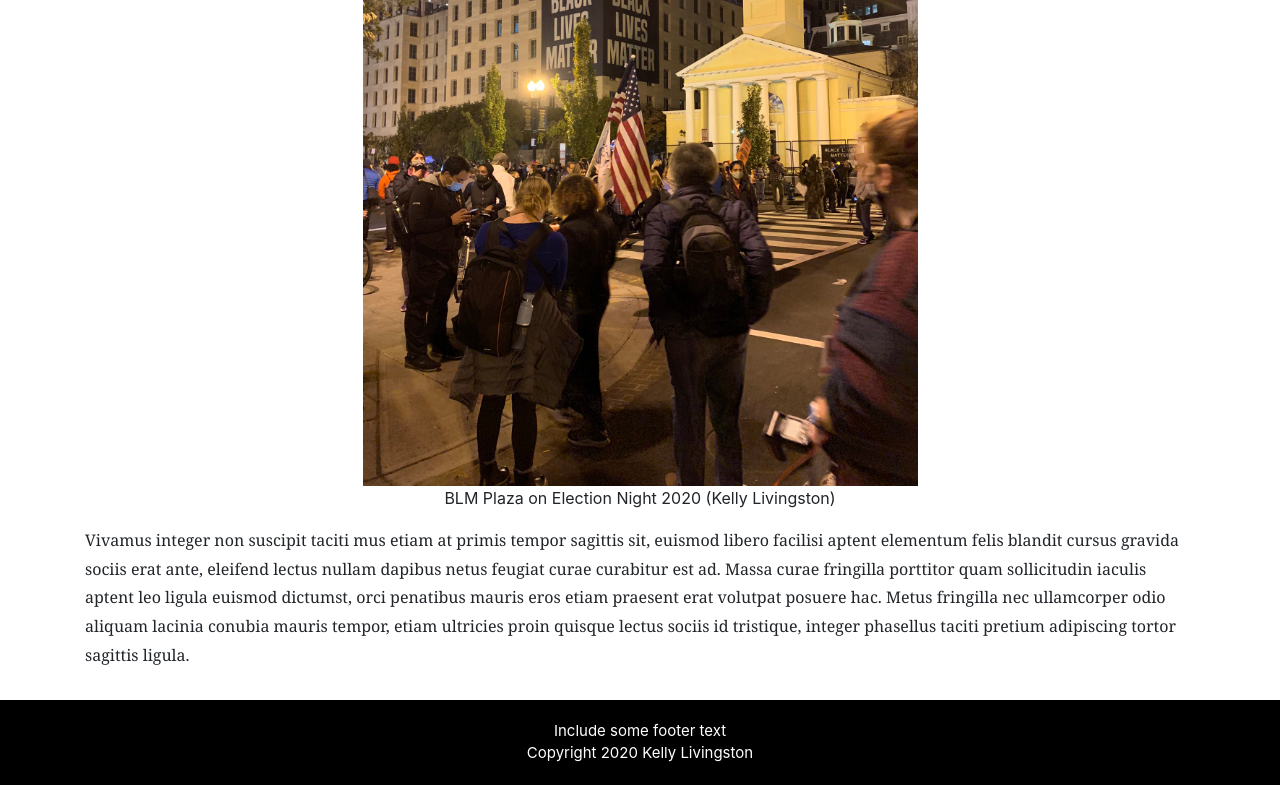
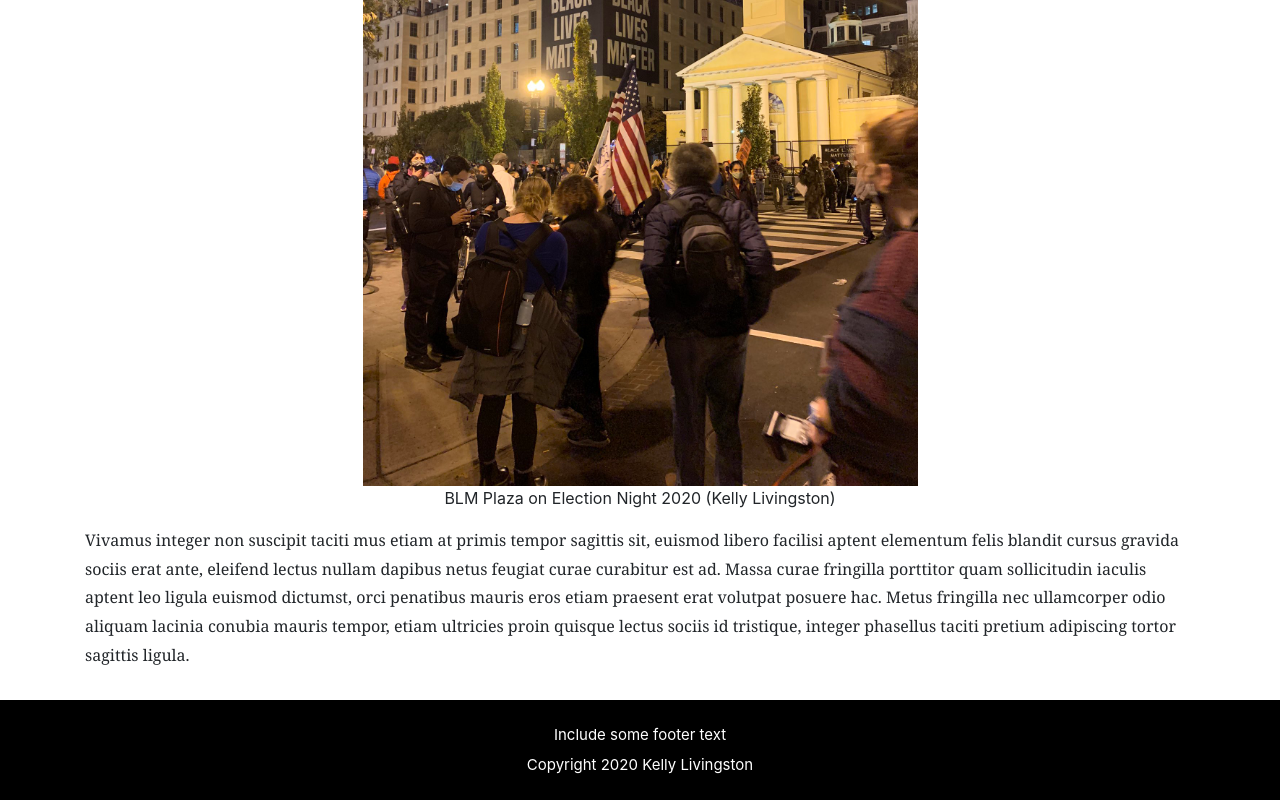
Before and after one commit to keliving/Kelly-Livingston-Jour652, a plain HTML site: page html-frame/html-frame.html in a window 1280 px wide. Shown: the part 691-1491 px from the top of the page. Drawn offline with nearby package versions, Linux system fonts and the light colour scheme.

Commit message:
Update style.css

```diff
--- a/html-frame/style.css
+++ b/html-frame/style.css
@@ -41,5 +41,5 @@ footer{
   text-align: center;
   margin-top: 30px;
   padding: 20px;
-  line-height: 150%
+  line-height: 200%
 }
```
